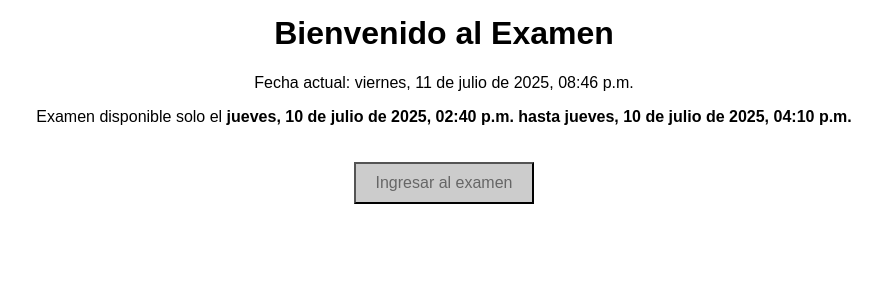
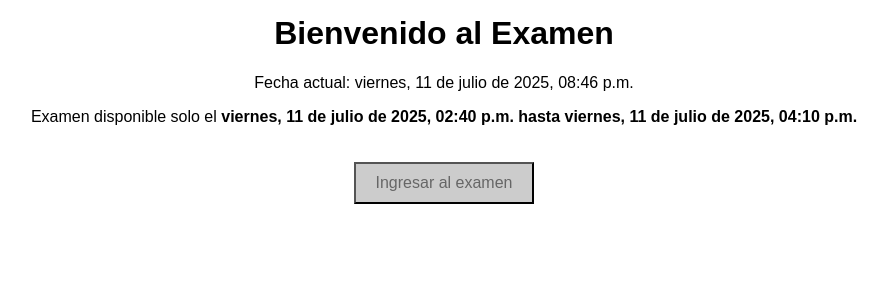
Before and after one commit to ozonodfranco/cert, a Flask app: page / in a window 1280 px wide. Shown: the part 394-694 px from the top of the page, without its empty margins (196-1083 px from the left). Run offline with Flask 3, Linux system fonts and the light colour scheme.

Commit message:
Update inicio.html

```diff
--- a/templates/inicio.html
+++ b/templates/inicio.html
@@ -56,7 +56,7 @@
 
     // Rango permitido: 7 mayo 2025 entre 11:00 y 12:00 (mediodía)
     const fechaPermitida = {
-      dia: 10,
+      dia: 11,
       mes: 6,  // inicia del 0 los meses
       año: 2025,
       horaInicio: 14,
```
